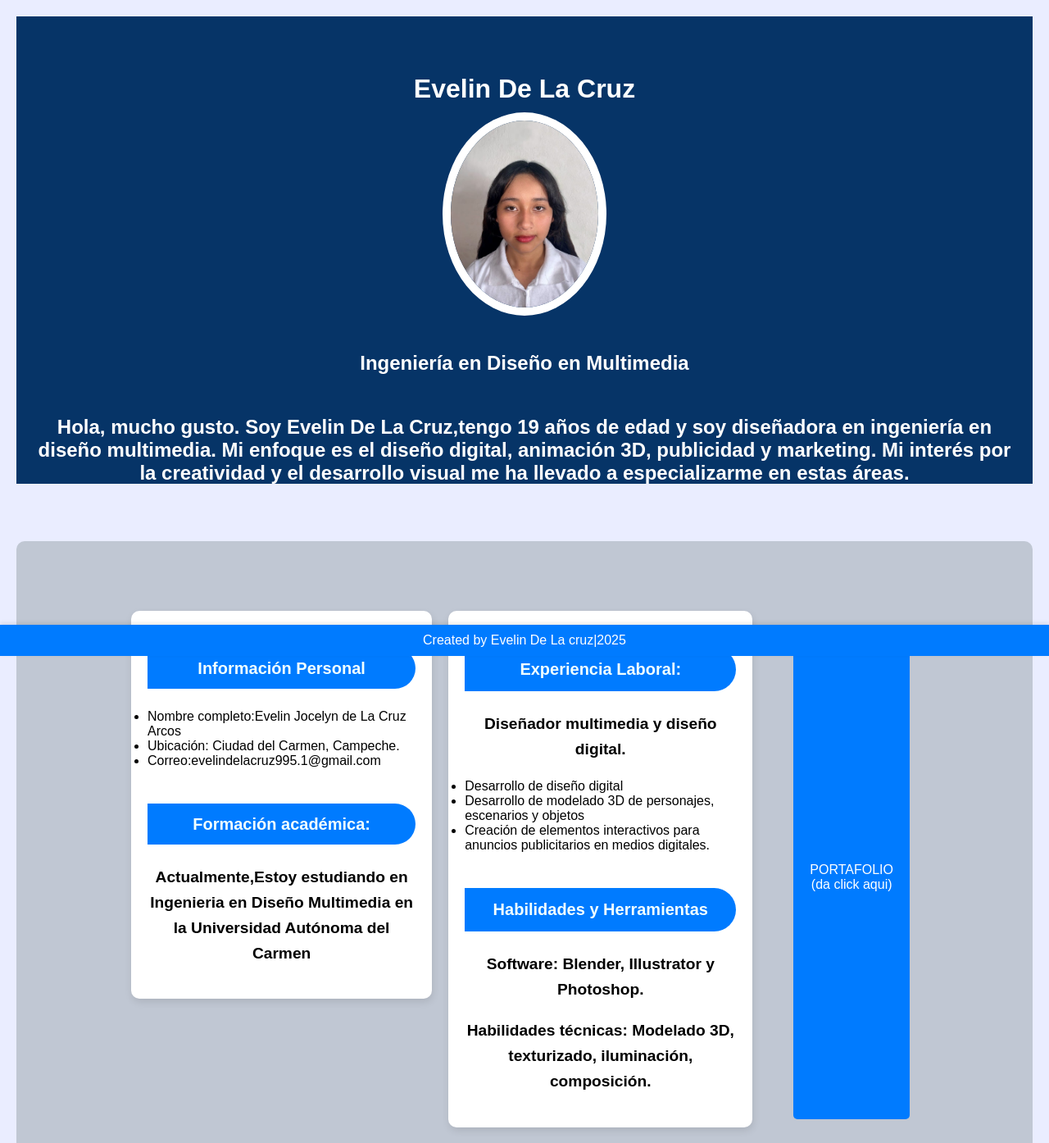
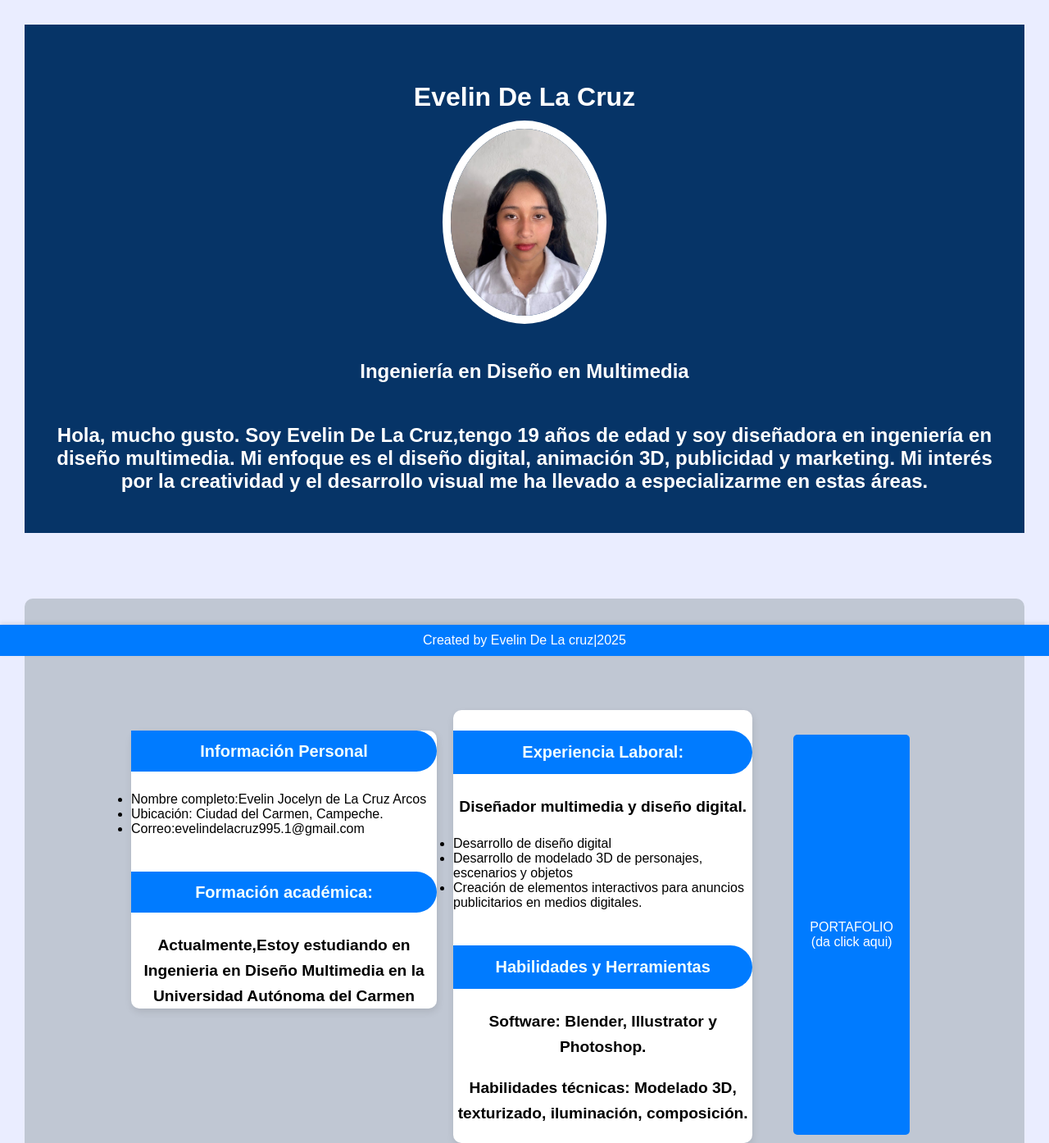
Before and after one commit to Evelin230677/maquetaciondecv, a plain HTML site: page index.html in a window 1280 px wide. Shown: the top 1394 px of the page at 82% size. Drawn offline with Linux system fonts and the light colour scheme.

Commit message:
curriculum

```diff
--- a/style.css
+++ b/style.css
@@ -5,12 +5,12 @@
     font-family: Arial, Helvetica, sans-serif;
 }
 body {
-    margin: 20px;
+    margin: 30px;
     background-color: rgb(234, 237, 255);
 }
 .header{
-    height: 570px;
-    margin-bottom:70px;
+    height: 620px;
+    margin-bottom:80px;
     color:rgb(255, 255, 255);
     text-align:center;
     background-color: rgb(6, 52, 103);
@@ -100,7 +100,7 @@ h5{
     background-color: rgb(255, 255, 255);
     box-shadow: 1px 4px 10px rgba(0, 0, 0, 0.1);
     border-radius: 10px;
-    padding:20px;
+    padding:0px;
 }
 
 .left h3{
@@ -217,7 +217,7 @@ footer {
 
 .text-center {
 
-    background-color: rgba(255, 255, 255, 0.9);
+    background-color: rgba(192, 202, 255, 0.9);
     padding: 30px;
     border-radius: 10px;
     box-shadow: 0 4px 10px rgba(0, 0, 0, 0.2);
@@ -248,7 +248,7 @@ footer {
 
 .lead {
     font-size: 1.25rem;
-    color: #002f59;
+    color: #000000;
 }
 
 .btn {
```
